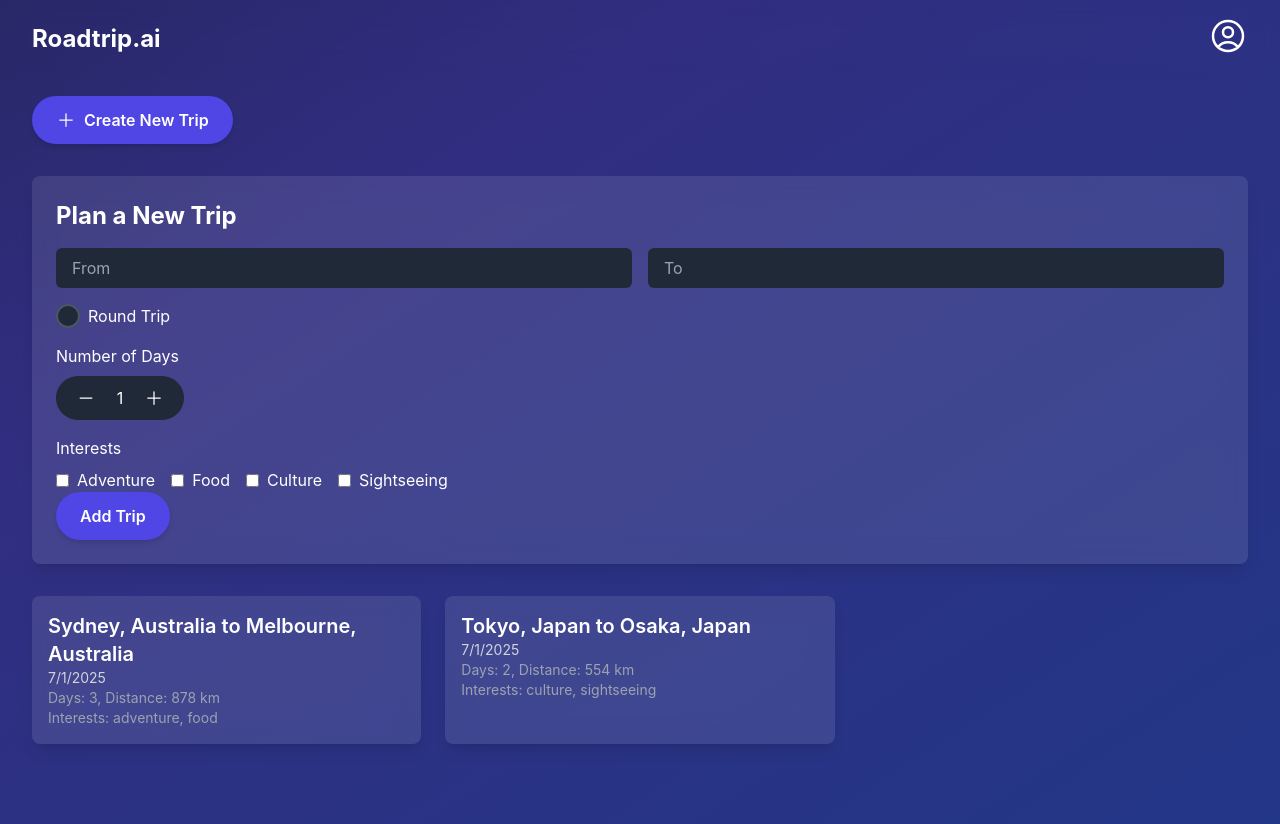
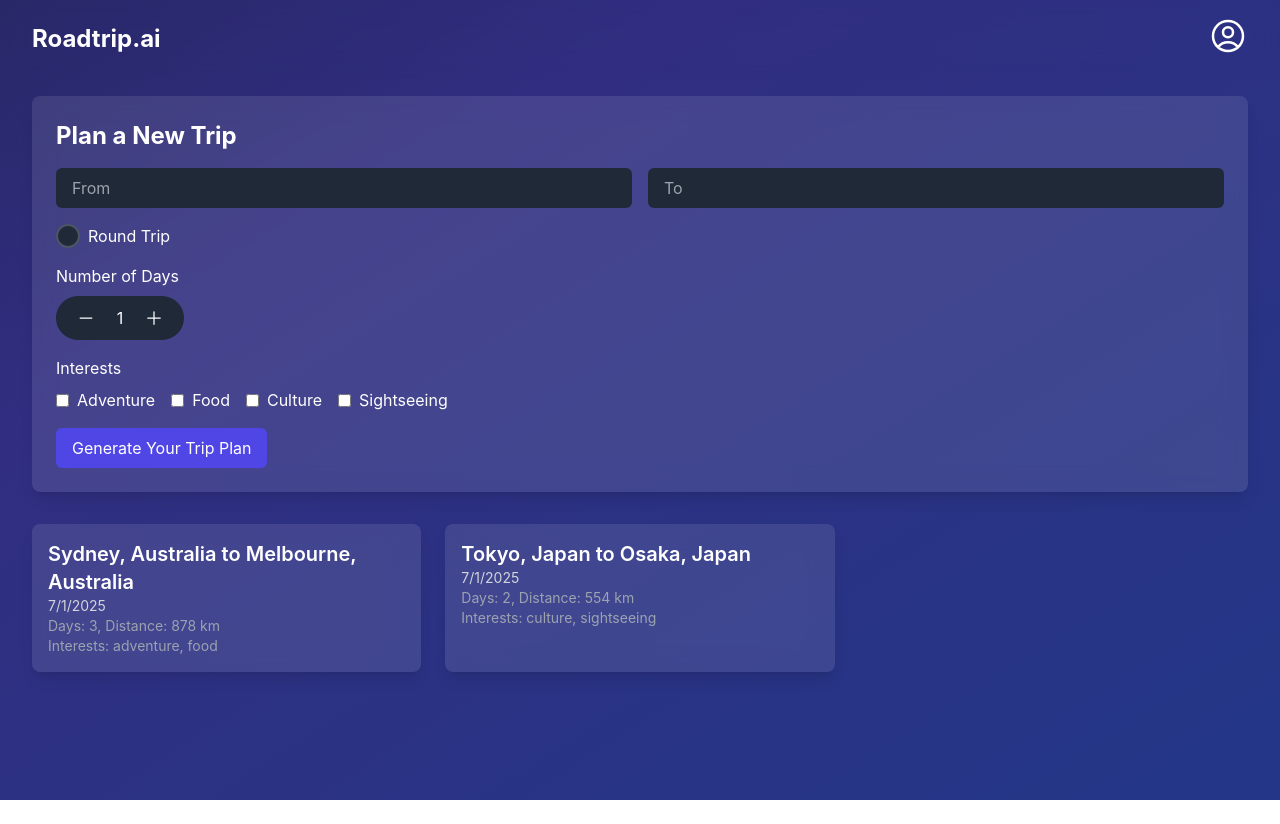
Before and after one commit to adendl/roadtrip-ai, a React (Vite) app in the folder frontend/: page /dashboard in a window 1280 px wide. After the commit the page ends 800 px from the top, so only its background shows below. Built offline with nearby package versions, Linux system fonts and the light colour scheme; sample sign-in values are in the browser's storage.

Commit message:
Updated UI to reflect closer to new design focussed on roadtrips

```diff
--- a/frontend/src/App.tsx
+++ b/frontend/src/App.tsx
@@ -4,7 +4,6 @@ import React from 'react';
    import Login from './pages/Login';
    import SignUp from './pages/SignUp';
    import Dashboard from './pages/Dashboard';
-   import CreateJournalEntry from './pages/CreateJournalEntry'; // Add new import
    import './styles/index.css';
    import { AuthProvider } from './context/AuthContext';
 
@@ -18,7 +17,6 @@ import React from 'react';
                <Route path="/login" element={<Login />} />
                <Route path="/signup" element={<SignUp />} />
                <Route path="/dashboard" element={<Dashboard />} />
-               <Route path="/create-journal-entry" element={<CreateJournalEntry />} /> {/* New route */}
              </Routes>
            </div>
          </Router>
--- a/frontend/src/components/Button.tsx
+++ b/frontend/src/components/Button.tsx
@@ -1,27 +1,28 @@
 import React from 'react';
 
 interface ButtonProps {
-  text: string;
-  onClick: (e: React.MouseEvent) => void; // Updated to accept MouseEvent
-  variant?: 'primary' | 'secondary';
+  text?: string;
   icon?: React.ReactNode;
+  onClick?: (e: React.MouseEvent) => void;
+  variant: 'primary' | 'secondary';
+  className?: string;
+  type?: 'button' | 'submit' | 'reset';
+  disabled?: boolean;
 }
 
-const Button: React.FC<ButtonProps> = ({ text, onClick, variant = 'primary', icon }) => {
-  const baseStyles = 'px-6 py-3 rounded-full text-white font-semibold focus:outline-none transition-all duration-200 shadow-md hover:shadow-lg transform hover:-translate-y-0.5';
-  const variantStyles = variant === 'primary'
-    ? 'bg-indigo-600 hover:bg-indigo-700'
-    : 'bg-gray-600 hover:bg-gray-700';
+const Button: React.FC<ButtonProps> = ({ text, icon, onClick, variant, className, type = 'button', disabled }) => {
+  const baseStyles = 'px-4 py-2 rounded-md focus:outline-none focus:ring-2 focus:ring-opacity-50';
+  const variantStyles = variant === 'primary' ? 'bg-indigo-600 text-white hover:bg-indigo-700 focus:ring-indigo-500' : 'bg-gray-600 text-white hover:bg-gray-700 focus:ring-gray-500';
 
   return (
     <button
-      className={`${baseStyles} ${variantStyles}`}
+      type={type}
       onClick={onClick}
+      className={`${baseStyles} ${variantStyles} ${className || ''}`}
+      disabled={disabled}
     >
-      <span className="flex items-center justify-center gap-2">
-        {icon && icon}
-        {text}
-      </span>
+      {icon && <span className="mr-2">{icon}</span>}
+      {text}
     </button>
   );
 };
--- a/frontend/src/components/Card.tsx
+++ b/frontend/src/components/Card.tsx
@@ -5,20 +5,15 @@ interface CardProps {
   description: string;
   imageUrl: string;
   altText: string;
+  className?: string;
 }
 
-const Card: React.FC<CardProps> = ({ title, description, imageUrl, altText }) => {
+const Card: React.FC<CardProps> = ({ title, description, imageUrl, altText, className }) => {
   return (
-    <div className="bg-white/10 backdrop-blur-md rounded-lg p-6 shadow-lg hover:shadow-xl transition-shadow hover:-translate-y-2 hover:scale-105 transition-transform transition-shadow duration-300">
-      <img
-        src={imageUrl}
-        alt={altText}
-        className="w-full h-48 object-cover rounded-t-lg"
-      />
-      <div className="p-4">
-        <h3 className="text-xl font-semibold text-white">{title}</h3>
-        <p className="text-gray-300 mt-2">{description}</p>
-      </div>
+    <div className={`bg-white bg-opacity-10 p-6 rounded-lg shadow-lg hover:shadow-xl ${className || ''}`}>
+      <img src={imageUrl} alt={altText} className="w-full h-32 object-cover rounded-t-lg" />
+      <h3 className="text-xl font-semibold mt-4 text-white">{title}</h3>
+      <p className="text-gray-300 mt-2">{description}</p>
     </div>
   );
 };
--- a/frontend/src/pages/Dashboard.tsx
+++ b/frontend/src/pages/Dashboard.tsx
@@ -2,11 +2,11 @@ import React, { useState, useEffect } from 'react';
 import { useAuth } from '../context/AuthContext';
 import { useNavigate } from 'react-router-dom';
 import Button from '../components/Button';
-import { PlusIcon, MinusIcon, CheckIcon } from '@heroicons/react/24/outline';
+import { PlusIcon, MinusIcon, CheckIcon, CogIcon } from '@heroicons/react/24/outline';
 import Header from '../components/Header';
 import { MapContainer, TileLayer, Marker, Popup } from 'react-leaflet';
-import 'leaflet/dist/leaflet.css'; // Import Leaflet CSS
-import L from 'leaflet'; // Import Leaflet for type safety
+import 'leaflet/dist/leaflet.css';
+import L from 'leaflet';
 
 interface Trip {
   id: number;
@@ -15,7 +15,7 @@ interface Trip {
   roundtrip: boolean;
   days: number;
   interests: string[];
-  distanceKm: number; // Total distance in kilometers
+  distanceKm: number;
   createdAt: string;
 }
 
@@ -71,6 +71,7 @@ const Dashboard: React.FC = () => {
       createdAt: '2025-07-01T10:00:00Z',
     },
   ]);
+  const [loading, setLoading] = useState(false);
 
   const handleInputChange = (e: React.ChangeEvent<HTMLInputElement | HTMLSelectElement>) => {
     const { name, value, type, checked } = e.target as HTMLInputElement;
@@ -91,21 +92,23 @@ const Dashboard: React.FC = () => {
   };
 
   const handleDaysChange = (e: React.MouseEvent, increment: boolean) => {
-    e.preventDefault(); // Prevent form submission
+    e.preventDefault();
     setNewTrip((prev) => ({
       ...prev,
       days: Math.max(1, prev.days + (increment ? 1 : -1)),
     }));
   };
 
-  const handleRoundTripToggle = (e: React.MouseEvent, checked: boolean) => {
-    e.preventDefault(); // Prevent form submission
-    setNewTrip((prev) => ({ ...prev, roundtrip: checked }));
+  const handleRoundTripToggle = (e: React.MouseEvent) => {
+    e.preventDefault();
+    setNewTrip((prev) => ({ ...prev, roundtrip: !prev.roundtrip }));
   };
 
   const handleSubmit = (e: React.FormEvent) => {
     e.preventDefault();
-    setTrips((prev) => [...prev, { ...newTrip, id: Date.now(), distanceKm: 500 }]); // Mock distance
+    setLoading(true);
+    setTimeout(() => {
+      setTrips((prev) => [...prev, { ...newTrip, id: Date.now(), distanceKm: 500 }]);
       setNewTrip((prev) => ({
         ...prev,
         id: Date.now(),
@@ -117,6 +120,8 @@ const Dashboard: React.FC = () => {
         distanceKm: 0,
         createdAt: new Date().toISOString(),
       }));
+      setLoading(false);
+    }, 1000);
   };
 
   const getTripDays = (trip: Trip): DayDetails[] => {
@@ -142,14 +147,7 @@ const Dashboard: React.FC = () => {
       <Header />
       <main className="pt-24 pb-12">
         <div className="max-w-7xl mx-auto px-4 sm:px-6 lg:px-8">
-          <div className="mb-8">
-            <Button
-              text="Create New Trip"
-              onClick={() => navigate('/create-journal-entry')}
-              variant="primary"
-              icon={<PlusIcon className="h-5 w-5" />}
-            />
-          </div>
+          {/* Removed Create New Trip button */}
           <form onSubmit={handleSubmit} className="bg-white bg-opacity-10 backdrop-blur-md p-6 rounded-lg shadow-lg mb-8">
             <h2 className="text-2xl font-bold mb-4">Plan a New Trip</h2>
             <div className="grid grid-cols-1 md:grid-cols-2 gap-4">
@@ -176,14 +174,10 @@ const Dashboard: React.FC = () => {
                   type="checkbox"
                   name="roundtrip"
                   checked={newTrip.roundtrip}
-                  onChange={(e) => handleRoundTripToggle(e, e.target.checked)}
                   className="hidden"
                 />
                 <span
-                  onClick={(e) => {
-                    e.preventDefault();
-                    handleRoundTripToggle(e, !newTrip.roundtrip);
-                  }}
+                  onClick={handleRoundTripToggle}
                   className={`h-6 w-6 flex items-center justify-center bg-gray-800 rounded-full border-2 border-gray-600 cursor-pointer ${newTrip.roundtrip ? 'bg-indigo-600 border-indigo-600' : ''}`}
                 >
                   {newTrip.roundtrip && <CheckIcon className="h-4 w-4 text-white" />}
@@ -228,10 +222,12 @@ const Dashboard: React.FC = () => {
               </div>
             </div>
             <Button
-              text="Add Trip"
+              text={loading ? undefined : 'Generate Your Trip Plan'}
+              icon={loading ? <CogIcon className="h-5 w-5 animate-spin" /> : undefined}
               type="submit"
               variant="primary"
-              className="mt-4"
+              className="mt-4 rounded-full" // Changed to rounded-full
+              disabled={loading}
             />
           </form>
           <div className="grid grid-cols-1 md:grid-cols-2 lg:grid-cols-3 gap-6 mb-8">
@@ -241,7 +237,7 @@ const Dashboard: React.FC = () => {
                 className="bg-white bg-opacity-10 backdrop-blur-md p-4 rounded-lg shadow-lg hover:shadow-xl hover:-translate-y-2 hover:scale-105 transition-transform transition-shadow duration-300 cursor-pointer"
                 onClick={() => {
                   setSelectedTrip(trip);
-                  setSelectedDay(null); // Reset day selection
+                  setSelectedDay(null);
                 }}
               >
                 <h3 className="text-xl font-semibold">{trip.from} to {trip.to}</h3>
--- a/frontend/src/pages/Home.tsx
+++ b/frontend/src/pages/Home.tsx
@@ -2,7 +2,7 @@ import React from 'react';
 import Button from '../components/Button';
 import Hero from '../components/Hero';
 import Header from '../components/Header';
-import Card from '../components/Card'; // Import the new Card component
+import Card from '../components/Card';
 import { CommandLineIcon } from '@heroicons/react/24/solid';
 import { useAuth } from '../context/AuthContext';
 import { useNavigate } from 'react-router-dom';
@@ -65,7 +65,7 @@ const Home: React.FC = () => {
                 className="hover:-translate-y-2 hover:scale-105 transition-transform transition-shadow duration-300"
               />
 
-              {/* Card 3: Route Optimisation */}
+              {/* Card 3: Route Optimization */}
               <Card
                 title="Route Optimization"
                 description="AI optimises your path to save time and fuel, suggesting the best stops along the way."
```
Also changed, not shown: 1 other file (tests, documents, lock files or other folders). Lines whose indentation alone changed are shown as unchanged.
